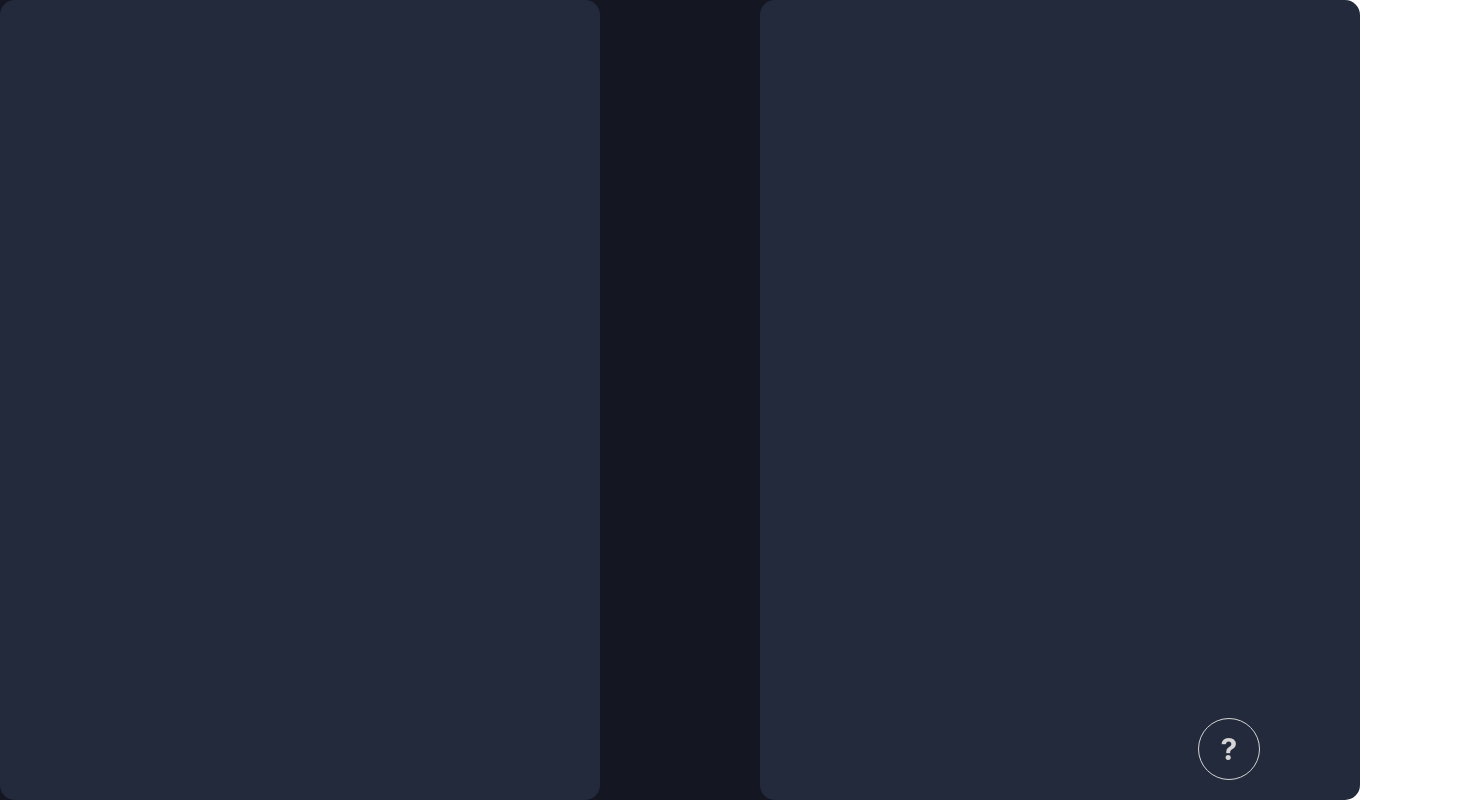
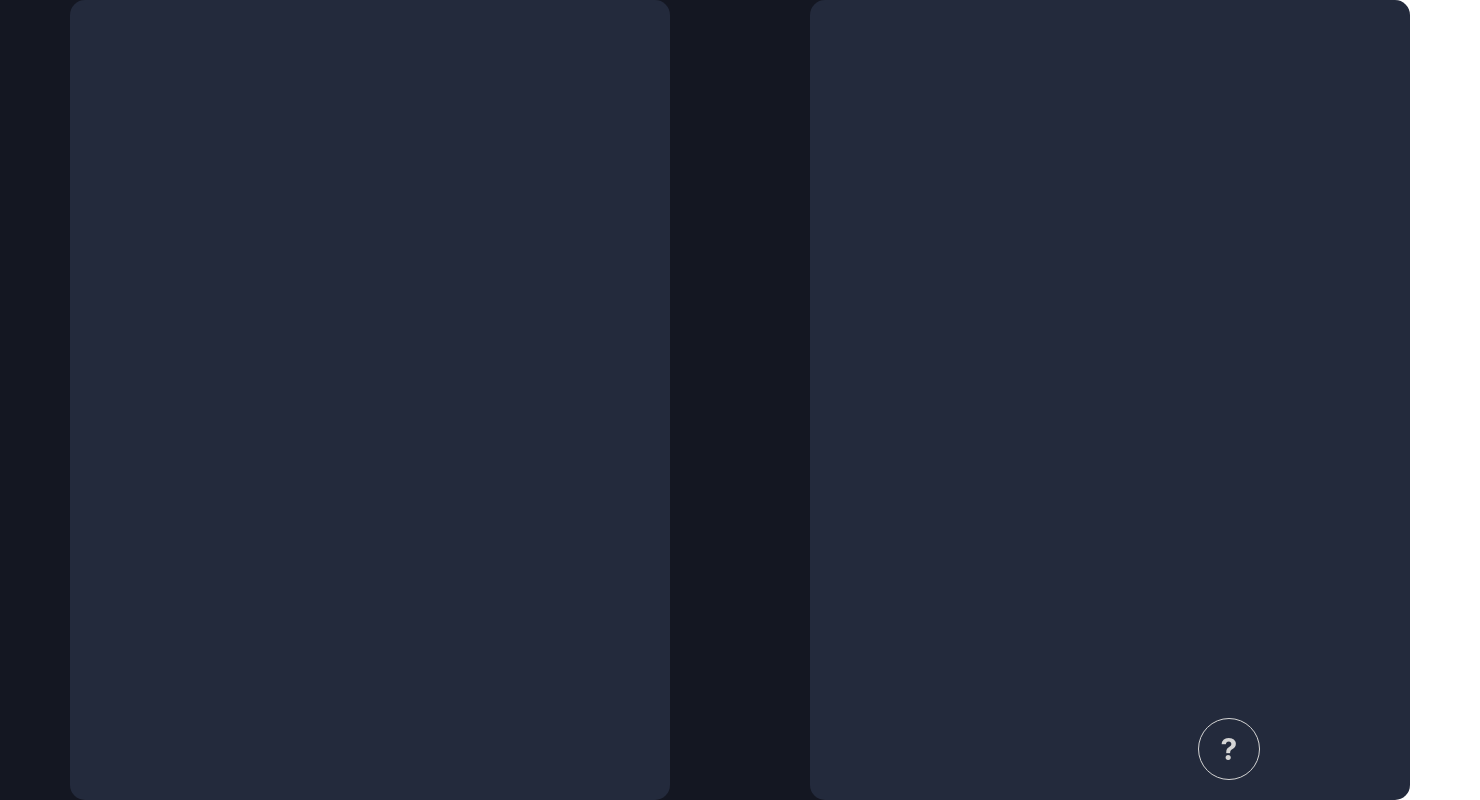
Before and after one commit to yongyongi/richroad, a React (Create React App) app: page / in a window 1280 px wide. Shown: the whole page, 1480 px wide, since content can reach past the window. Built offline with nearby package versions, Linux system fonts and the light colour scheme.

Commit message:
Add Component(Month)

```diff
--- a/src/pages/MainPage.js
+++ b/src/pages/MainPage.js
@@ -25,18 +25,14 @@ const Contents = styled.div`
 `;
 
 const Block = styled.div`
-  ${(props) =>
-    props.left
-      ? css`
-          margin-right: 80px;
-        `
-      : css`
-          margin-left: 80px;
-        `}
   border-radius: 15px;
+  /* width: 600px;
+  height: 800px; */
+  box-sizing: border-box;
   width: 600px;
   height: 800px;
   background-color: #232a3c;
+  margin: 70px;
 `;
 
 export default MainPage;
```
Also changed, not shown: src/components/Month.js (added, +15 -0 lines).
